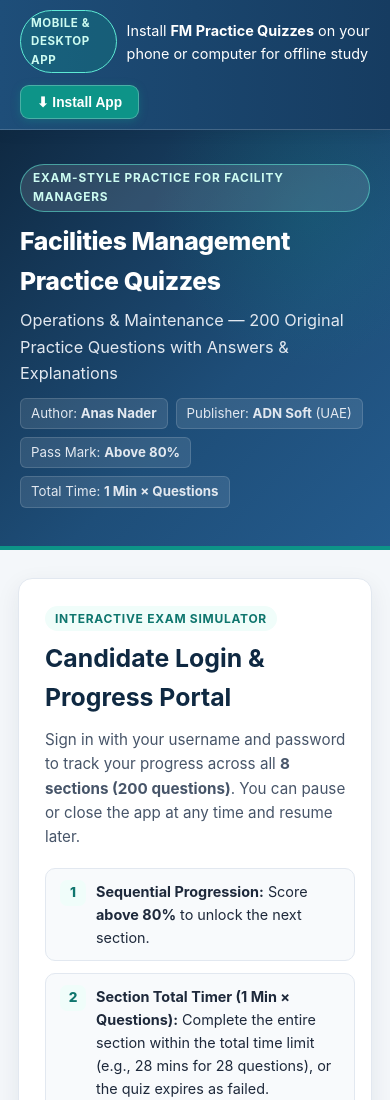
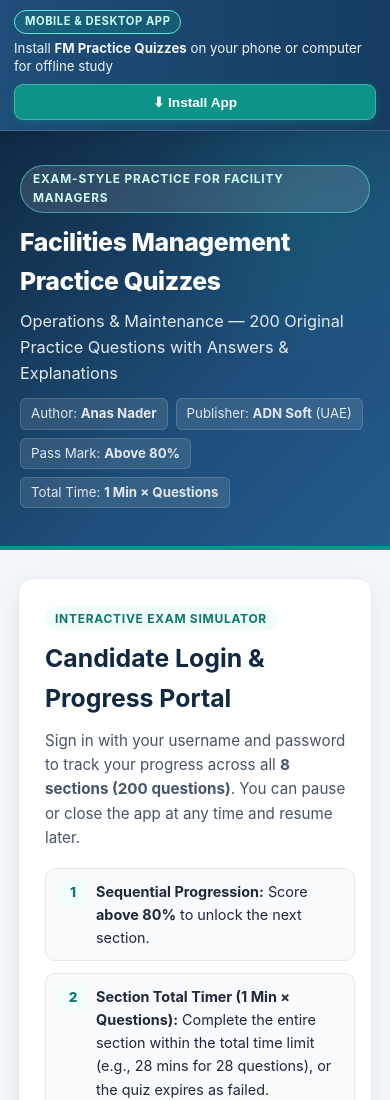
Before and after one commit to ananader1977/fm-practice-quizzes, a plain HTML site: page index.html in a window 390 px wide. Shown: the top 1100 px of the page. Drawn offline with Linux system fonts and the light colour scheme.

Commit message:
replace files

```diff
--- a/index.html
+++ b/index.html
@@ -48,7 +48,7 @@
       -webkit-font-smoothing: antialiased;
     }
 
-    /* Pinned Top Install Bar — Crisp Slate Blue & Teal (No Black/Orange) */
+    /* Pinned Top Install Bar — Responsive Desktop & Mobile Alignment */
     .install-bar {
       position: sticky;
       top: 0;
@@ -56,30 +56,40 @@
       background: linear-gradient(90deg, var(--slate-blue) 0%, #163C61 100%);
       color: #FFFFFF;
       padding: 10px 20px;
+      border-bottom: 1px solid rgba(255, 255, 255, 0.18);
+      box-shadow: 0 2px 12px rgba(15, 41, 66, 0.14);
+    }
+    .install-bar-inner {
+      max-width: 1100px;
+      margin: 0 auto;
       display: flex;
-      flex-wrap: wrap;
       align-items: center;
       justify-content: space-between;
-      gap: 12px;
-      border-bottom: 1px solid rgba(255, 255, 255, 0.18);
-      box-shadow: 0 2px 12px rgba(15, 41, 66, 0.14);
+      gap: 14px;
     }
     .install-bar-left {
       display: flex;
       align-items: center;
       gap: 10px;
-      font-size: 0.9rem;
+      font-size: 0.88rem;
+      line-height: 1.4;
+      min-width: 0;
     }
     .install-pill {
       background: rgba(13, 148, 136, 0.28);
       border: 1px solid #5EEAD4;
       color: #CCFBF1;
       font-weight: 700;
-      font-size: 0.72rem;
+      font-size: 0.7rem;
       padding: 3px 10px;
       border-radius: 999px;
       text-transform: uppercase;
       letter-spacing: 0.05em;
+      white-space: nowrap;
+      flex-shrink: 0;
+    }
+    .install-copy {
+      color: #F1F5F9;
     }
     .btn-install {
       background: var(--teal);
@@ -88,11 +98,14 @@
       border-radius: 9px;
       padding: 8px 16px;
       font-weight: 700;
-      font-size: 0.86rem;
+      font-size: 0.85rem;
       cursor: pointer;
       display: inline-flex;
       align-items: center;
+      justify-content: center;
       gap: 6px;
+      white-space: nowrap;
+      flex-shrink: 0;
       box-shadow: 0 2px 8px rgba(13, 148, 136, 0.35);
       transition: transform 0.15s ease, background 0.15s ease, box-shadow 0.15s ease;
     }
@@ -100,6 +113,26 @@
       background: var(--teal-dark);
       transform: translateY(-1px);
       box-shadow: 0 4px 12px rgba(13, 148, 136, 0.45);
+    }
+    @media (max-width: 680px) {
+      .install-bar {
+        padding: 10px 14px;
+      }
+      .install-bar-inner {
+        flex-direction: column;
+        align-items: stretch;
+        gap: 8px;
+      }
+      .install-bar-left {
+        flex-direction: column;
+        align-items: flex-start;
+        gap: 5px;
+        font-size: 0.83rem;
+      }
+      .btn-install {
+        width: 100%;
+        padding: 9px 14px;
+      }
     }
 
     /* Executive Hero Header — Deep Navy to Slate Blue */
@@ -472,7 +505,7 @@
     /* Sticky Timer Bar — Slate Blue & Teal (No Black/Orange) */
     .timer-bar {
       position: sticky;
-      top: 54px;
+      top: 8px;
       z-index: 900;
       background: #FFFFFF;
       border: 2px solid var(--slate-blue);
@@ -784,13 +817,15 @@
 
   <!-- Pinned Top Installation Bar -->
   <div class="install-bar no-print">
-    <div class="install-bar-left">
-      <span class="install-pill">Mobile &amp; Desktop App</span>
-      <span>Install <strong>FM Practice Quizzes</strong> on your phone or computer for offline study</span>
+    <div class="install-bar-inner">
+      <div class="install-bar-left">
+        <span class="install-pill">Mobile &amp; Desktop App</span>
+        <span class="install-copy">Install <strong>FM Practice Quizzes</strong> on your phone or computer for offline study</span>
+      </div>
+      <button id="topInstallBtn" class="btn-install" onclick="handleInstallClick()">
+        ⬇ Install App
+      </button>
     </div>
-    <button id="topInstallBtn" class="btn-install" onclick="handleInstallClick()">
-      ⬇ Install App
-    </button>
   </div>
 
   <!-- Executive Header -->
--- a/sw.js
+++ b/sw.js
@@ -1,4 +1,4 @@
-const CACHE_NAME = 'fm-quizzes-adn-v3';
+const CACHE_NAME = 'fm-quizzes-adn-v4';
 const ASSETS_TO_CACHE = [
   './',
   './index.html',
```
